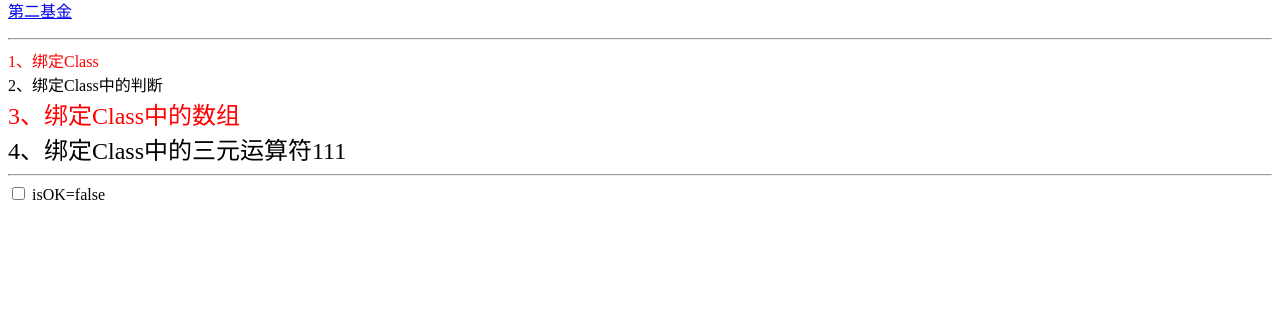
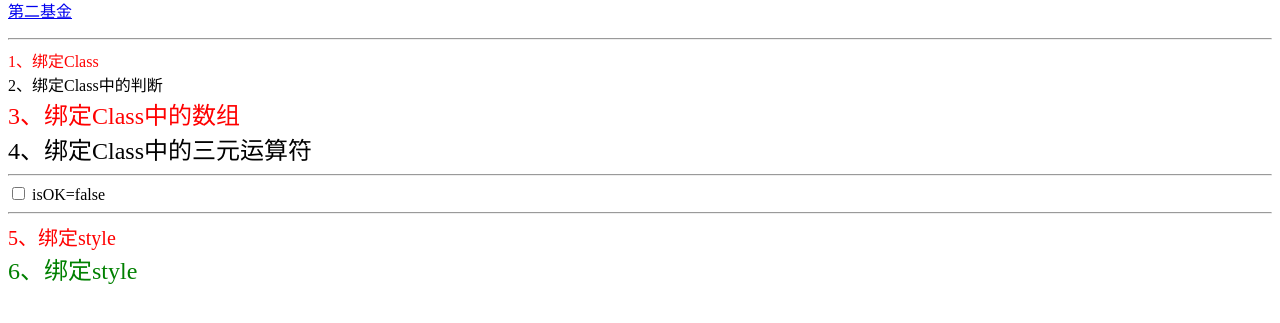
Before and after one commit to cnvuefans/vue, a website: page example/v-bind.html in a window 1280 px wide. Shown: the part 429-752 px from the top of the page. Drawn offline with Linux system fonts and the light colour scheme.

Commit message:
Initial commit

```diff
--- a/example/v-bind.html
+++ b/example/v-bind.html
@@ -26,13 +26,16 @@
                 3、绑定Class中的数组
         </div>
         <div :class="isOK?classA:classB">
-                4、绑定Class中的三元运算符111
+                4、绑定Class中的三元运算符
         </div>
         <hr>
         <div>
             <input type="checkbox" id="isOK" v-model="isOK">
             <label for="isOK">isOK={{isOK}}</label>
         </div>
+        <hr>
+        <div :style="{color:red,fontSize:font}">5、绑定style</div>
+        <div :style="styleObject">6、绑定style</div>
     </div>
     <style>
         .classA{
@@ -52,7 +55,13 @@
                 className:"classA",
                 isOK:false,
                 classA:"classA",
-                classB:"classB"
+                classB:"classB",
+                red:'red',
+                font:'20px',
+                styleObject:{
+                    color:'green',
+                    fontSize:'24px'
+                }
             }
         })
 </script>
```
